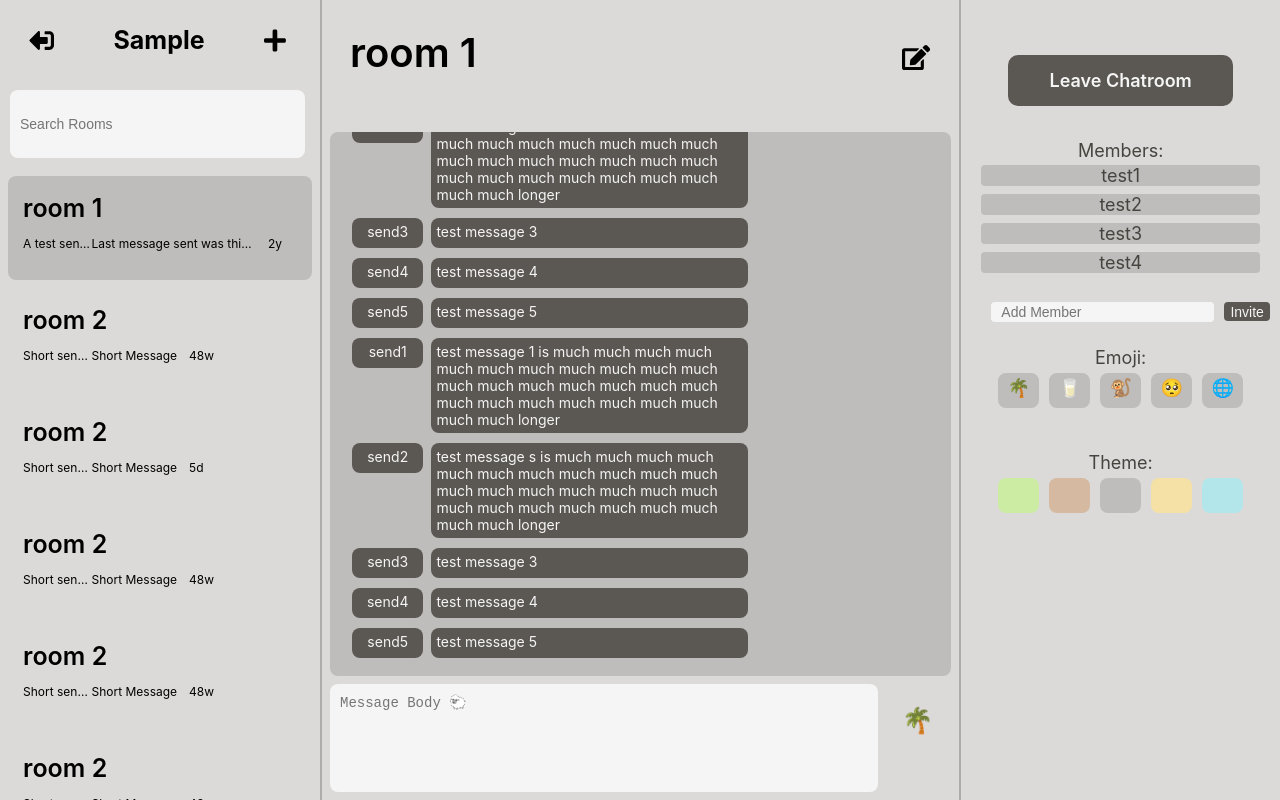
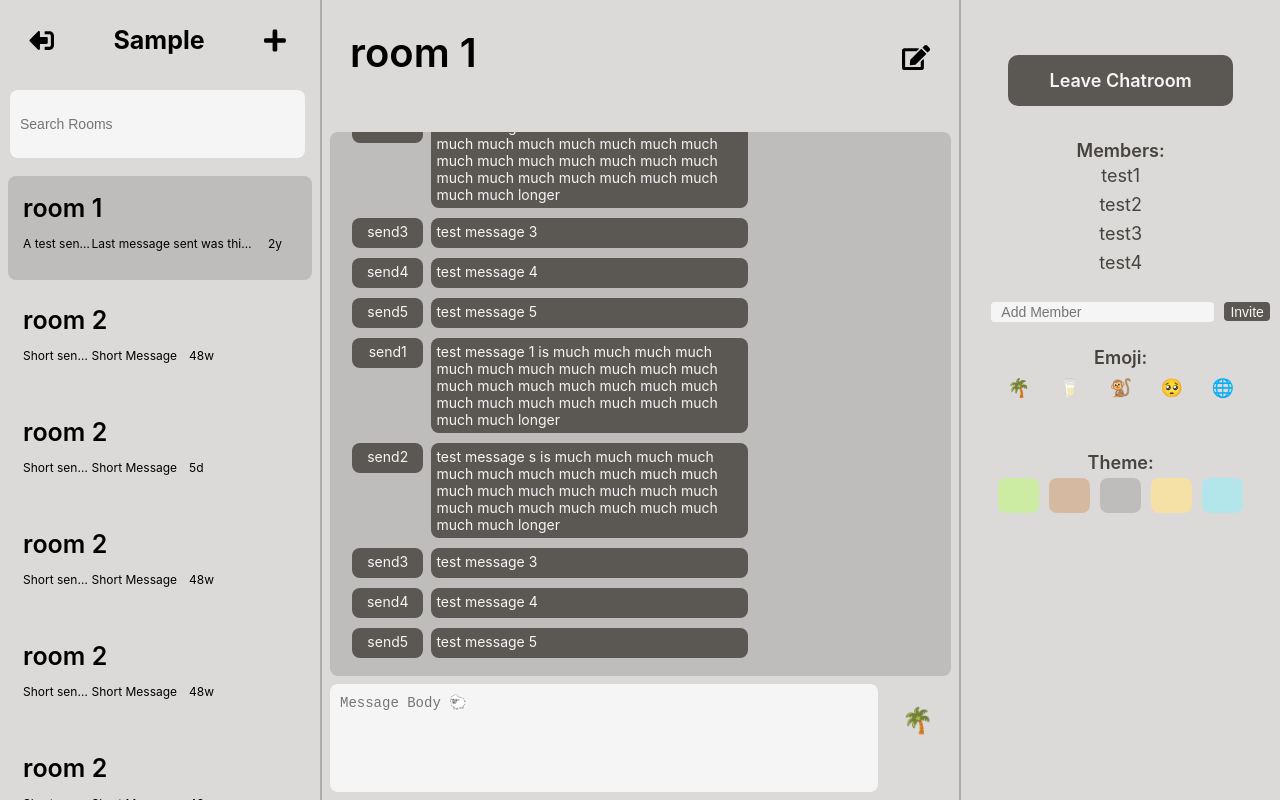
Before and after one commit to ycheng627/db_2020_frontend, a React (Create React App) app: page / in a window 1280 px wide. Both pictures are taken after typing "Sample", "Sample123" into the empty fields and a click on the input "Login / Register". Built offline with nearby package versions, Linux system fonts and the light colour scheme.

Commit message:
Update Chat.css

```diff
--- a/src/components/Chat.css
+++ b/src/components/Chat.css
@@ -95,7 +95,7 @@
     font-size: 14px;
     width: calc(100% - 25px);
     height: calc(11% - 20px);
-    background: var(--search-background);
+    background: var(--message-text-color);
     border: 0;
     border-radius: 8px;
     outline: 0;
@@ -106,6 +106,9 @@
     padding: 10px;
     box-sizing: border-box;
     flex: 0 0 auto;
+}
+.Left-search-input:hover {
+    background: var(--search-background);
 }
 
 #LeftListOfChatRoom {
@@ -200,7 +203,7 @@
     /* width: calc(80% - 20px); */
     width: 50px;
     height: calc(100%-25px);
-    background: var(--search-background);
+    background: var(--message-text-color);
     border: 0;
     border-radius: 8px;
     outline: 0;
@@ -210,6 +213,9 @@
     flex: 1 1 auto;
     resize: none;
 }
+.Chat-input:hover{
+    background: var(--search-background);
+}
 
 .send-icon {
     font-size: 25px;
@@ -218,6 +224,10 @@
     text-align: center;
     padding: 25px 0;
     padding-right: 10px;
+}
+.send-icon:hover {
+    font-size: 29px;
+    cursor: pointer;
 }
 
 .Chat-message {
@@ -362,10 +372,22 @@
     align-items: center;
     /* background: white; */
     font-size: 18px;
+    font-weight: 600;
     color: var(--list-box-color);
 }
 
 .right_person {
+    background-color: none;
+    margin: 4px;
+    border: 0;
+    border-radius: 4px;
+    width: 100%;
+    text-align: center;
+    font-size: 18px;
+    font-weight: 380;
+    flex: 0 0 0%;
+}
+.right_person:hover {
     background-color: var(--box-darker-gray);
     margin: 4px;
     border: 0;
@@ -379,7 +401,7 @@
     font-size: 14px;
     width: calc(100% - 25px);
     height: calc(11% - 20px);
-    background: var(--search-background);
+    background: var(--message-text-color);
     border-radius: 4px;
     border: 0;
     outline: 0;
@@ -388,6 +410,9 @@
     padding: 10px;
     box-sizing: border-box;
     flex: 0 0 70%;
+}
+.right-member-input:hover {
+    background: var(--search-background);
 }
 
 .add-new-member-container {
@@ -414,6 +439,7 @@
 
 .center-center {
     position: relative;
+    background: var(--message-text-color);
     margin: 30px auto;
     padding: 20px 20px 20px;
     margin-top: 10%;
@@ -424,7 +450,7 @@
 }
 
 .login-background {
-    background: var( --background-gray);
+    background: var(--background-gray);
     height: 100%;
     width: 100%;
     position: absolute;
@@ -434,8 +460,9 @@
     font-size: 14px;
     width: calc(100% - 25px);
     height: calc(11% - 20px);
-    background: var(--search-background);
-    border: 0;
+    background: var(--message-text-color);
+    border: solid 2px;
+    border-color: var(--box-darker-gray);
     border-radius: 8px;
     outline: 0;
     margin-right: 15px;
@@ -445,6 +472,9 @@
     padding: 10px;
     box-sizing: border-box;
     flex: 0 0 auto;
+}
+.login-input:hover {
+    background: var(--search-background);
 }
 
 .login-button {
@@ -460,6 +490,9 @@
     cursor: pointer;
     width: 50%;
 }
+.login-button:hover {
+    background-color: var(--icon-hover);
+}
 
 .login-title {
     width: 100%;
@@ -469,9 +502,8 @@
 .popup {
     width: 500px;
     height: 150px;
-    padding: 10px;
+    padding: 20px;
     background: var(--popup-background);
-    border: solid 10px grey;
     border-radius: 10px;
     backdrop-filter: blur(10px);
     transition: width 3s;
@@ -481,8 +513,8 @@
 .close {
     cursor: pointer;
     position: absolute;
-    top: -15px;
-    left: -15px;
+    top: -10px;
+    left: -10px;
     background: white;
     width: 23px;
     height: 23px;
@@ -501,9 +533,21 @@
 
 .emoji {
     flex: 1 1 auto;
+    background-color:none;
+    border: 0;
+    border-radius: 8px;
+    font-size: 18px;
+    text-align: center;
+    cursor: pointer;
+    margin-left: 5px;
+    margin-right: 5px;
+}
+.emoji:hover {
+    flex: 1 1 auto;
     background-color: var(--box-darker-gray);
     border: 0;
     border-radius: 8px;
+    font-size: 22px;
     text-align: center;
     cursor: pointer;
     margin-left: 5px;
@@ -519,5 +563,6 @@
     align-items: center;
     /* background: white; */
     font-size: 18px;
+    font-weight: 600;
     color: var(--emoji-background);
 }
```
